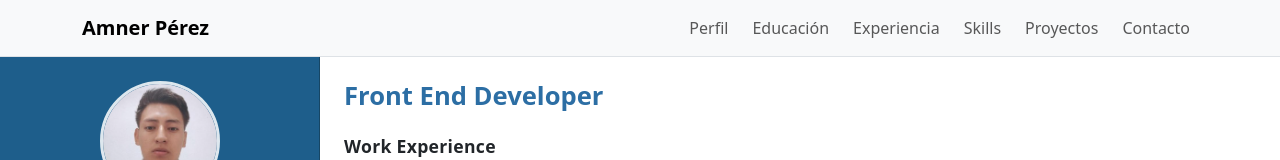
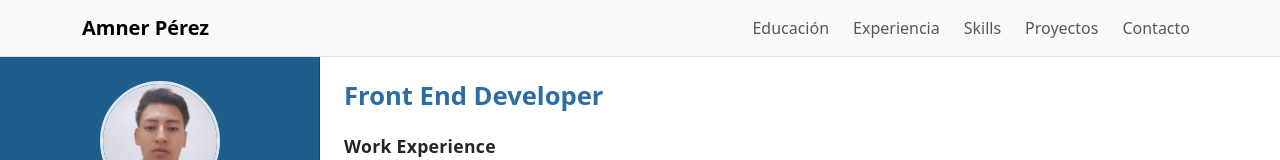
Before and after one commit to PerezAmnerJr/Mi-hoja-de-Vida-Amner, a React (Vite) app: page / in a window 1280 px wide. Shown: the top 160 px of the page. Built offline with nearby package versions, Linux system fonts and the light colour scheme.

Commit message:
Se hizo nuevos cambios en Navbar Top.tsx

```diff
--- a/src/components/NavbarTop.tsx
+++ b/src/components/NavbarTop.tsx
@@ -1,22 +1,70 @@
+// src/components/NavbarTop.tsx
+import { useEffect, useRef, useState } from "react"
+import Container from "react-bootstrap/Container"
+import Nav from "react-bootstrap/Nav"
+import Navbar from "react-bootstrap/Navbar"
+
 export default function NavbarTop() {
+  const [expanded, setExpanded] = useState(false)
+  const navRef = useRef<HTMLDivElement | null>(null)
+
+  // Cerrar al hacer click fuera
+  useEffect(() => {
+    if (!expanded) return
+    function onDocClick(e: MouseEvent) {
+      if (navRef.current && !navRef.current.contains(e.target as Node)) {
+        setExpanded(false)
+      }
+    }
+    document.addEventListener("click", onDocClick)
+    return () => document.removeEventListener("click", onDocClick)
+  }, [expanded])
+
+  // Cerrar con Escape
+  useEffect(() => {
+    if (!expanded) return
+    function onKey(e: KeyboardEvent) {
+      if (e.key === "Escape") setExpanded(false)
+    }
+    document.addEventListener("keydown", onKey)
+    return () => document.removeEventListener("keydown", onKey)
+  }, [expanded])
+
+  // Cerrar al hacer scroll (solo si está abierto)
+  useEffect(() => {
+    if (!expanded) return
+    const onScroll = () => setExpanded(false)
+    window.addEventListener("scroll", onScroll, { passive: true })
+    return () => window.removeEventListener("scroll", onScroll)
+  }, [expanded])
+
+  const closeMenu = () => setExpanded(false)
+
   return (
-    <nav className="navbar navbar-expand-lg bg-body-tertiary border-bottom sticky-top">
-      <div className="container">
-        <a className="navbar-brand fw-semibold" href="#top">Amner Pérez</a>
-        <button className="navbar-toggler" type="button" data-bs-toggle="collapse" data-bs-target="#navCv">
-          <span className="navbar-toggler-icon"></span>
-        </button>
-        <div id="navCv" className="collapse navbar-collapse">
-          <ul className="navbar-nav ms-auto gap-2">
-            <li className="nav-item"><a className="nav-link" href="#profile">Perfil</a></li>
-            <li className="nav-item"><a className="nav-link" href="#education">Educación</a></li>
-            <li className="nav-item"><a className="nav-link" href="#experience">Experiencia</a></li>
-            <li className="nav-item"><a className="nav-link" href="#skills">Skills</a></li>
-            <li className="nav-item"><a className="nav-link" href="#projects">Proyectos</a></li>
-            <li className="nav-item"><a className="nav-link" href="#contacto">Contacto</a></li>
-          </ul>
-        </div>
-      </div>
-    </nav>
+    <div ref={navRef}>
+      <Navbar
+        expand="lg"
+        bg="body-tertiary"
+        className="border-bottom"
+        expanded={expanded}
+        onToggle={(v) => setExpanded(!!v)}
+        collapseOnSelect
+      >
+        <Container>
+          <Navbar.Brand href="#top" className="fw-semibold">Amner Pérez</Navbar.Brand>
+
+          <Navbar.Toggle aria-controls="navCv" aria-label="Abrir menú" />
+          <Navbar.Collapse id="navCv">
+            <Nav className="ms-auto gap-2">
+              <Nav.Link href="#education" onClick={closeMenu}>Educación</Nav.Link>
+              <Nav.Link href="#experience" onClick={closeMenu}>Experiencia</Nav.Link>
+              <Nav.Link href="#skills" onClick={closeMenu}>Skills</Nav.Link>
+              <Nav.Link href="#projects" onClick={closeMenu}>Proyectos</Nav.Link>
+              <Nav.Link href="#contacto" onClick={closeMenu}>Contacto</Nav.Link>
+            </Nav>
+          </Navbar.Collapse>
+        </Container>
+      </Navbar>
+    </div>
   )
 }
```
